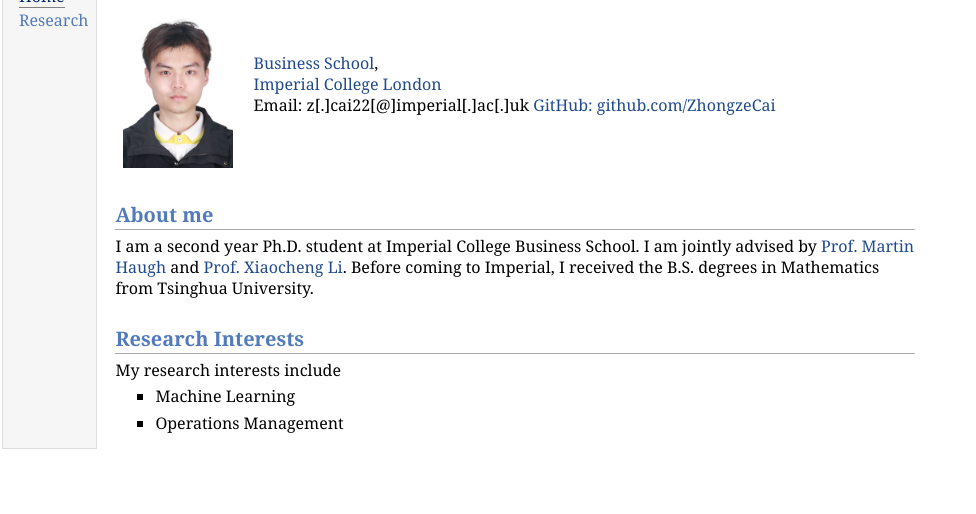
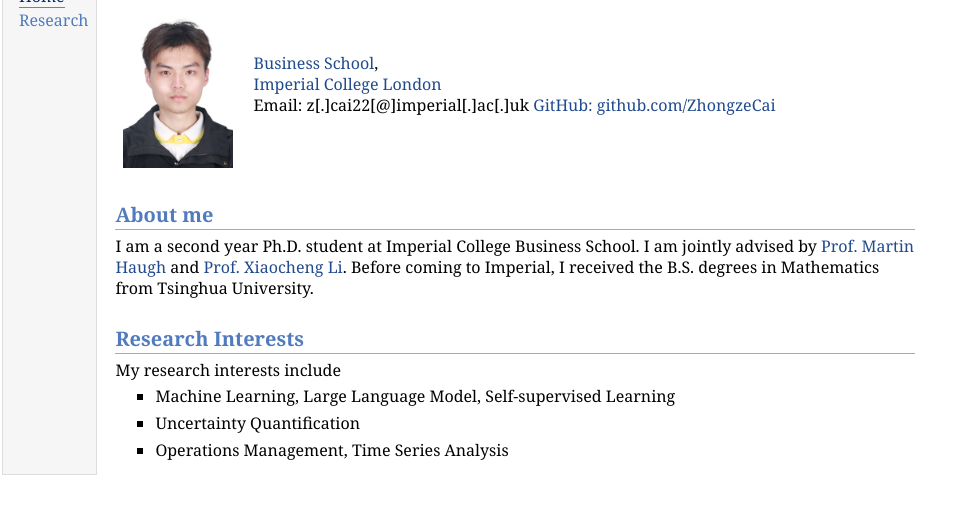
Before and after one commit to ZhongzeCai/ZhongzeCai.github.io, a plain HTML site: page index.html in a window 1280 px wide. Shown: the part 68-582 px from the top of the page, without its empty margins (0-976 px from the left). Drawn offline with Linux system fonts and the light colour scheme.

Commit message:
Update index.html

```diff
--- a/index.html
+++ b/index.html
@@ -34,10 +34,13 @@ Email: z[.]cai22[@]imperial[.]ac[.]uk
 <p>My research interests include
 </p>
 <ul>
-<li><p>Machine Learning
+<li><p>Machine Learning, Large Language Model, Self-supervised Learning
 </p>
 </li>
-<li><p>Operations Management
+<li><p>Uncertainty Quantification
+</p>
+</li>
+<li><p>Operations Management, Time Series Analysis
 </p>
 </li>
 </ul>
```
